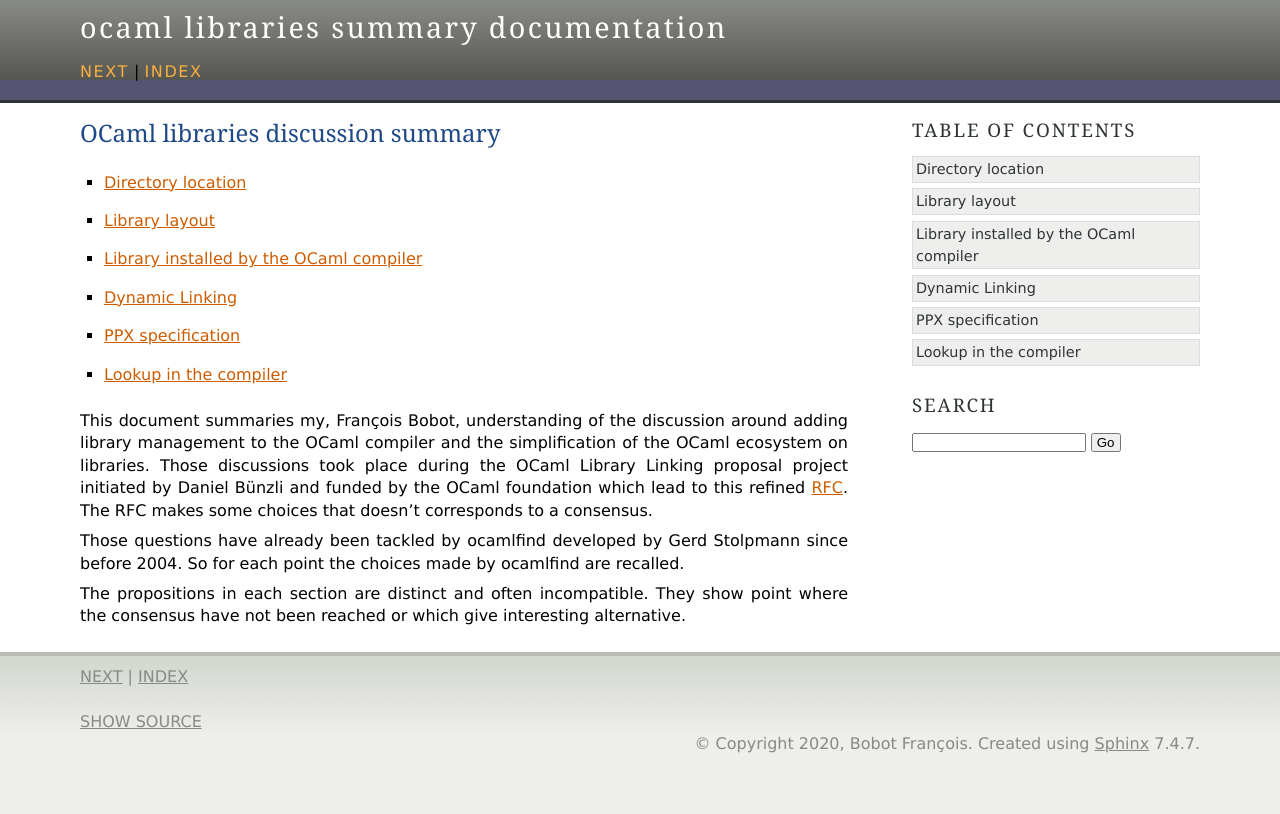
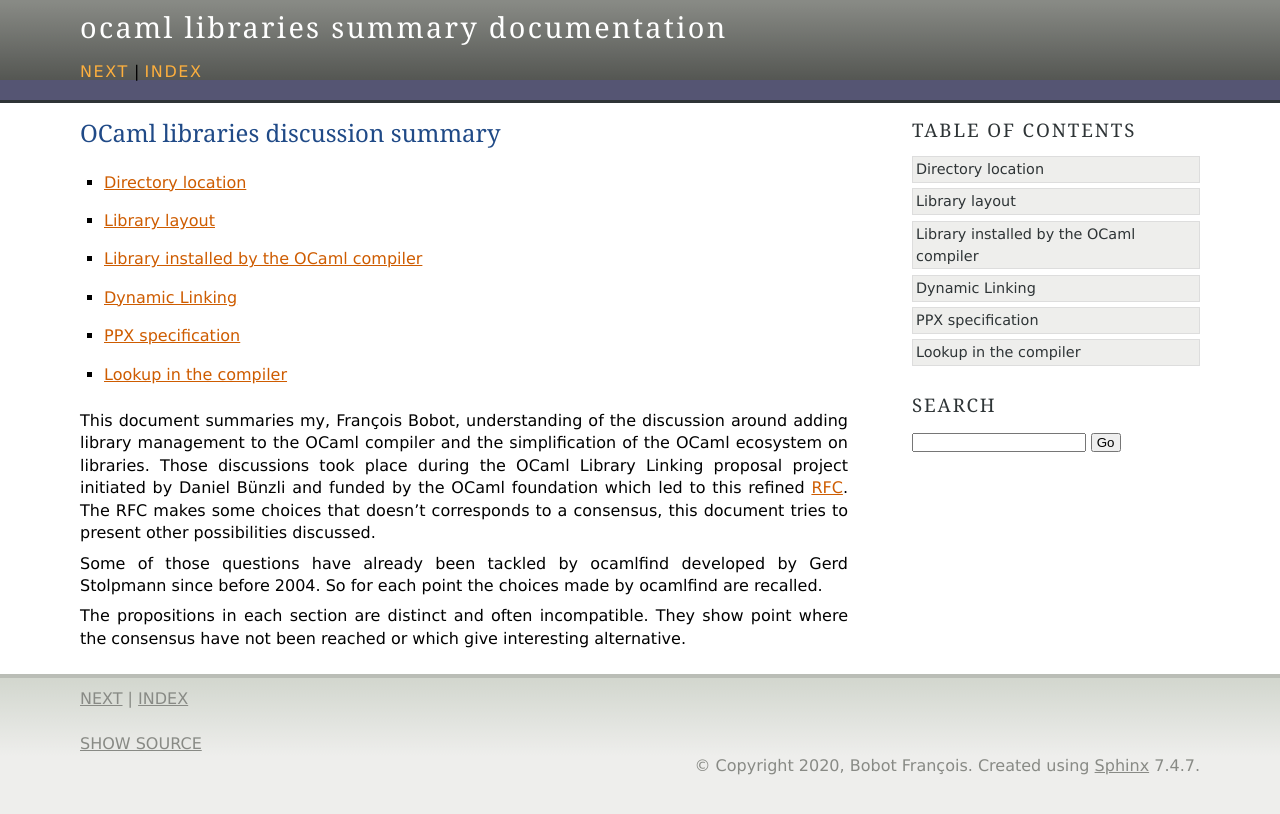
Before and after one commit to bobot/ocamlll-summary, a Sphinx documentation site: the page built from source/index.rst, in a window 1280 px wide. Shown: the top 814 px of the page. Built offline with Sphinx 7.4.7, drawn with Linux system fonts in a browser that asks for light colours; formulas are drawn with MathJax 3.

Commit message:
Precisions in introduction

```diff
--- a/source/index.rst
+++ b/source/index.rst
@@ -20,8 +20,9 @@ This document summaries my, François Bobot, understanding of the discussion
 around adding library management to the OCaml compiler and the simplification of
 the OCaml ecosystem on libraries. Those discussions took place during the OCaml
 Library Linking proposal project initiated by Daniel Bünzli and funded by the
-OCaml foundation which lead to this refined `RFC`_. The :index:`RFC` makes some
-choices that doesn't corresponds to a consensus.
+OCaml foundation which led to this refined `RFC`_. The :index:`RFC` makes some
+choices that doesn't corresponds to a consensus, this document tries to present
+other possibilities discussed.
 
 .. _RFC : https://github.com/ocaml/RFCs/blob/e5f45ba6e9568c120c58c70de298c3a93704189a/rfcs/ocamlib.md
 
@@ -30,9 +31,9 @@ choices that doesn't corresponds to a consensus.
     - How a library is defined and located on the file-system
     - How a library can be used
 
-Those questions have already been tackled by :index:`ocamlfind` developed by Gerd
-Stolpmann since before 2004. So for each point the choices made by ocamlfind
-are recalled.
+Some of those questions have already been tackled by :index:`ocamlfind`
+developed by Gerd Stolpmann since before 2004. So for each point the choices
+made by ocamlfind are recalled.
 
 The propositions in each section are distinct and often incompatible. They show
 point where the consensus have not been reached or which give interesting alternative.
```
